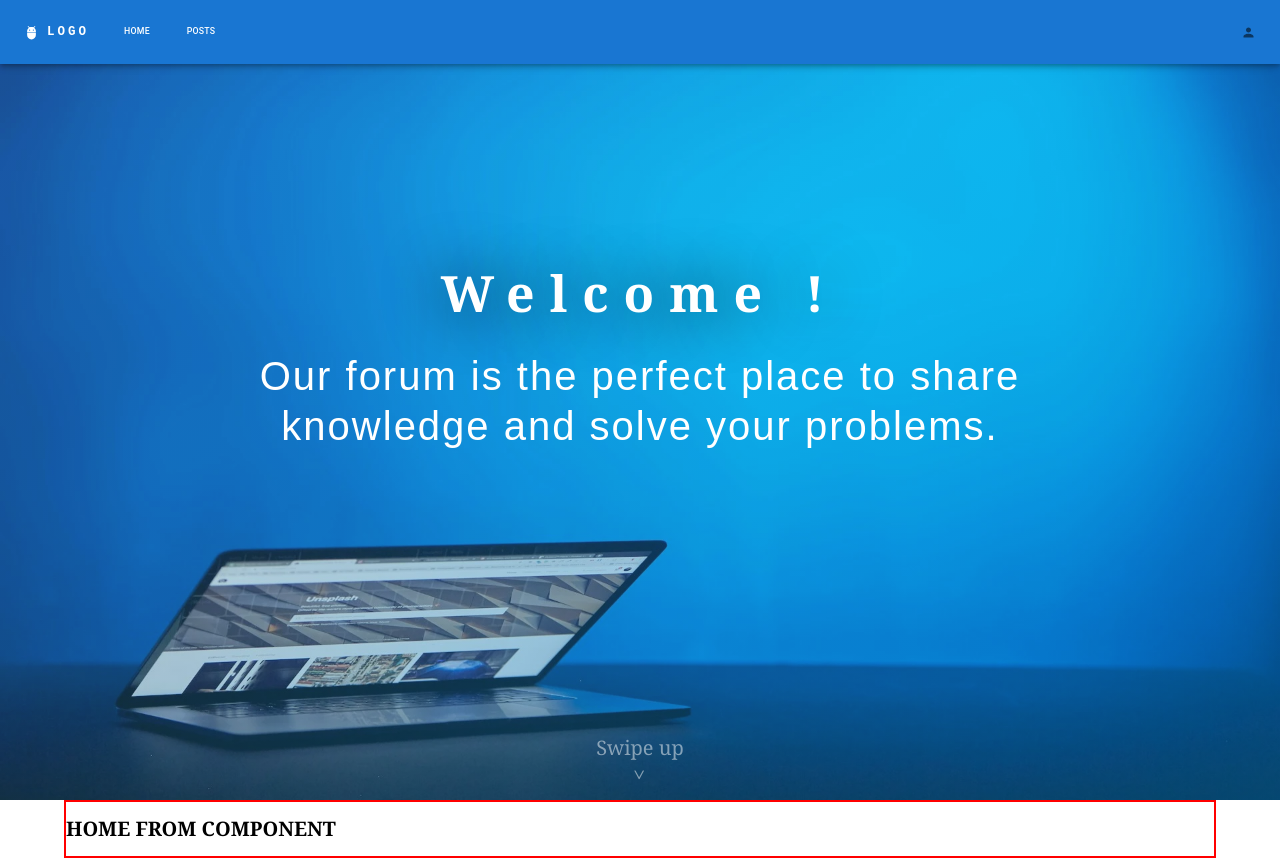
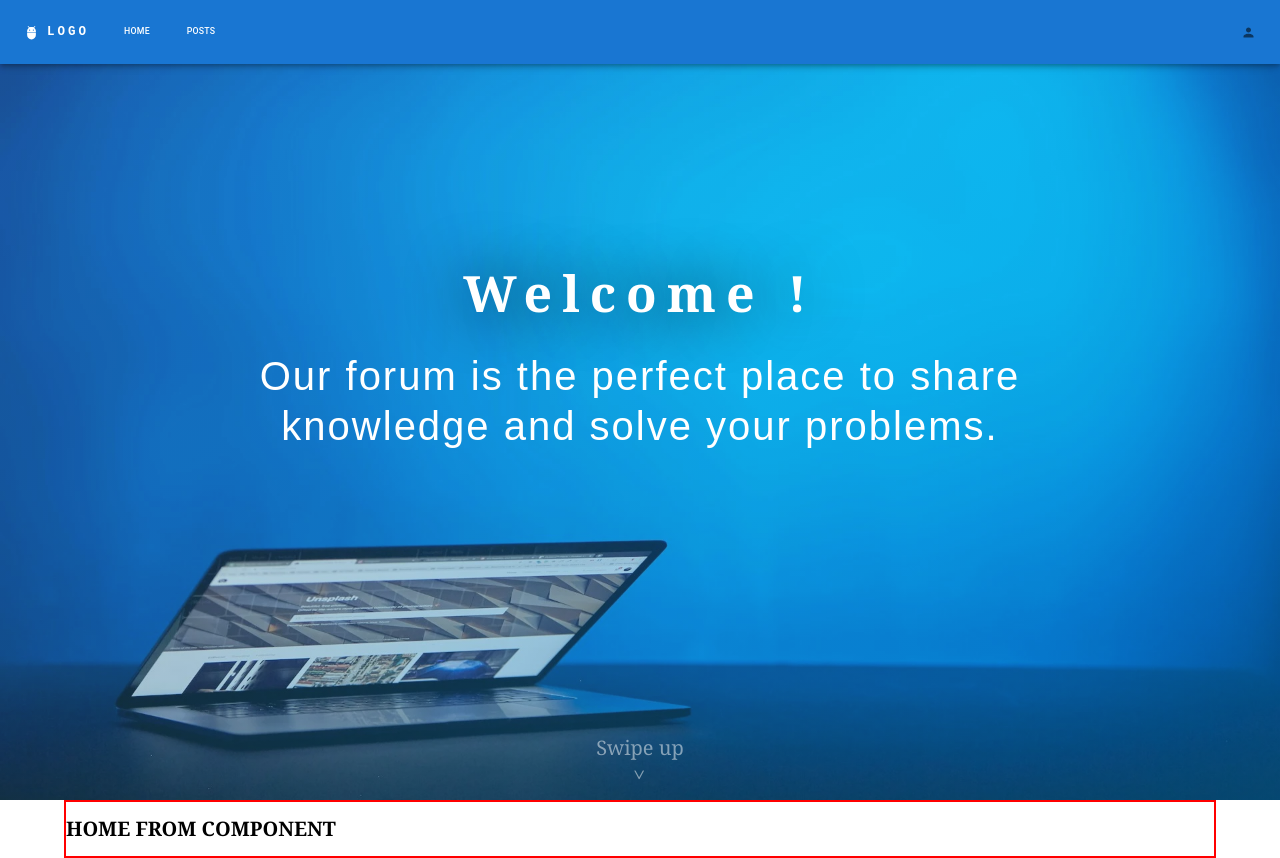
Before and after one commit to DanielMMITM/Forum-Front, a React (Vite) app: page / in a window 1280 px wide. Built offline with nearby package versions, Linux system fonts and the light colour scheme.

Commit message:
Update - update font weight

```diff
--- a/src/index.css
+++ b/src/index.css
@@ -50,8 +50,9 @@ body {
   text-transform: uppercase;
   backface-visibility: hidden; }
   .heading-primary--main {
-    letter-spacing: 1.5rem;
+    letter-spacing: 1rem;
     font-size: 5rem;
+    font-weight: 800;
     text-shadow: 0 0 6rem #000000;
     margin-top: -5rem;
     animation: move-in-up 1s ease-out; }
@@ -65,6 +66,7 @@ body {
     font-size: 4rem;
     font-family: Arial, Helvetica, sans-serif;
     text-align: center;
+    font-weight: 300;
     animation: move-in-down 1s ease-out;
     width: 65vw;
     margin-top: -1rem; }
--- a/src/sass/base/_typography.scss
+++ b/src/sass/base/_typography.scss
@@ -7,8 +7,9 @@ body {
   backface-visibility: hidden;
 
   &--main {
-    letter-spacing: 1.5rem;
+    letter-spacing: 1rem;
     font-size: 5rem;
+    font-weight: 800;
     text-shadow: 0 0 6rem $black;
 
     margin-top: -5rem;
@@ -27,6 +28,7 @@ body {
     font-size: 4rem;
     font-family: Arial, Helvetica, sans-serif;
     text-align: center;
+    font-weight: 300;
 
     animation: move-in-down 1s ease-out;
 
```
